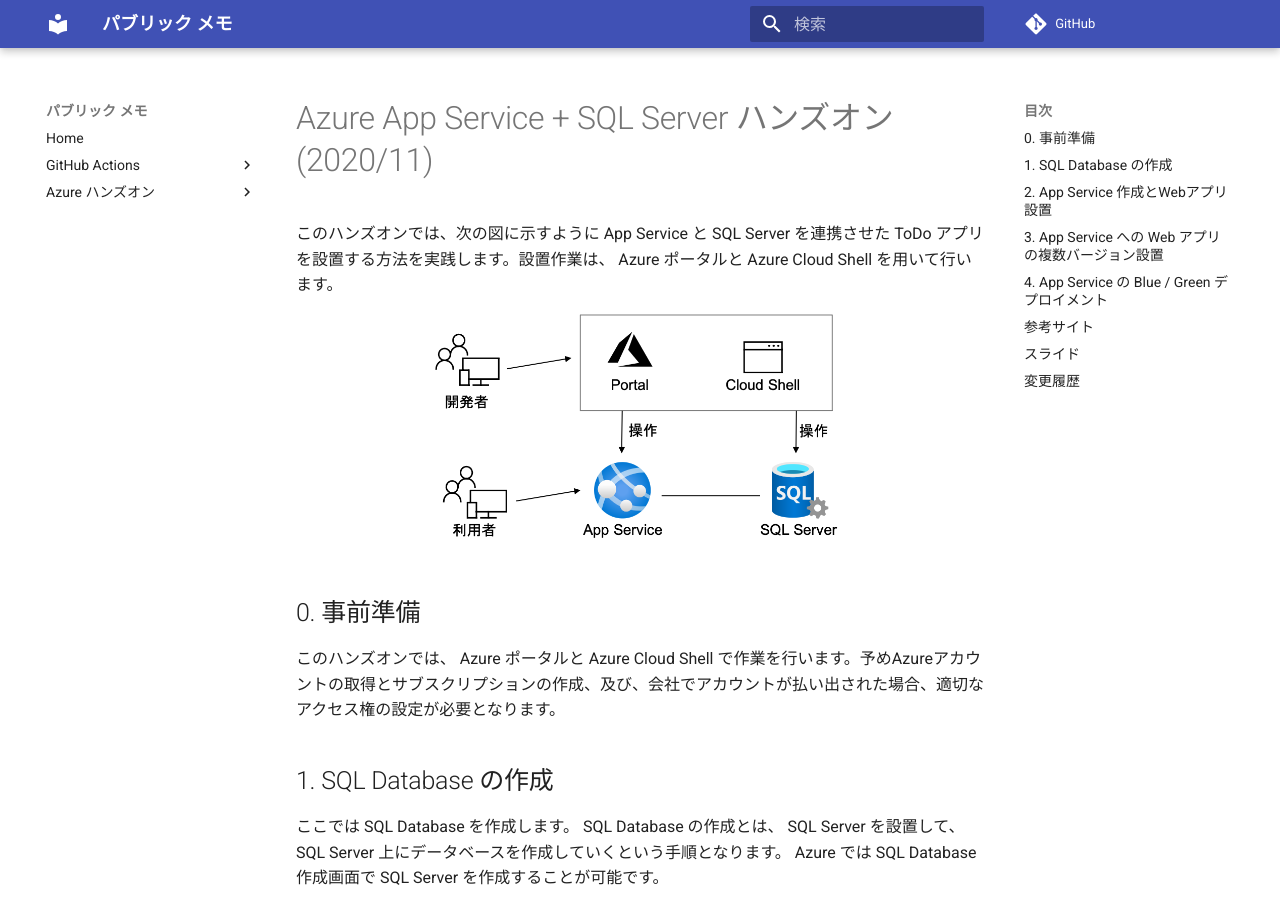
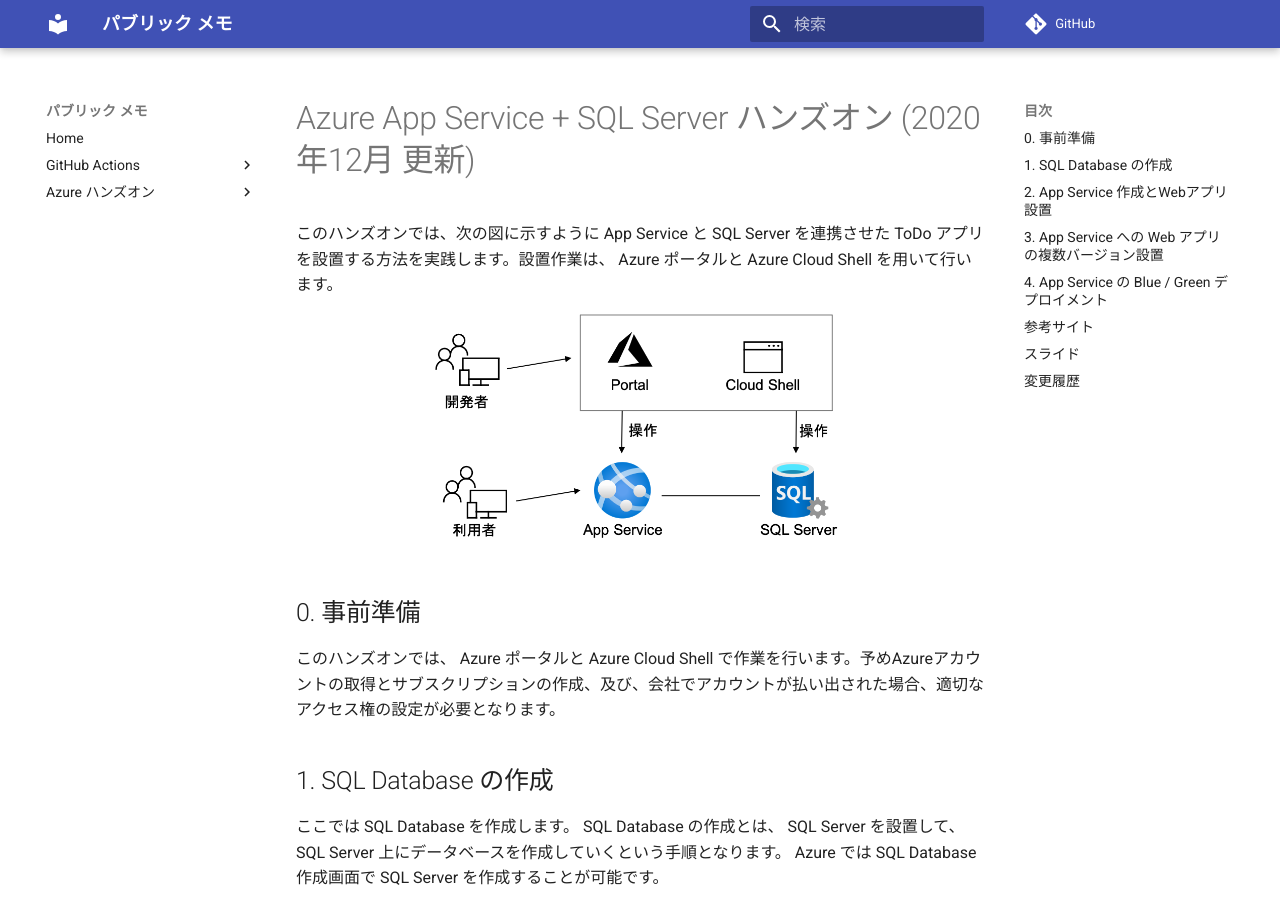
Before and after one commit to uenohajime/uenohajime.github.io, an MkDocs documentation site: the page built from docs/azure-handson/appservice-sqlserver/index.md, in a window 1280 px wide and 900 px high. Built offline with MkDocs 1.6.1 and Material for MkDocs 9.7.7, drawn with Linux system fonts in a browser that asks for light colours; comment, search, counter and statistics services are not loaded.

Commit message:
Update index.md

```diff
--- a/docs/azure-handson/appservice-sqlserver/index.md
+++ b/docs/azure-handson/appservice-sqlserver/index.md
@@ -1,4 +1,4 @@
-# Azure App Service + SQL Server ハンズオン (2020/11)
+# Azure App Service + SQL Server ハンズオン (2020年12月 更新)
 
 このハンズオンでは、次の図に示すように App Service と SQL Server を連携させた ToDo アプリを設置する方法を実践します。設置作業は、 Azure ポータルと Azure Cloud Shell を用いて行います。
 
```
